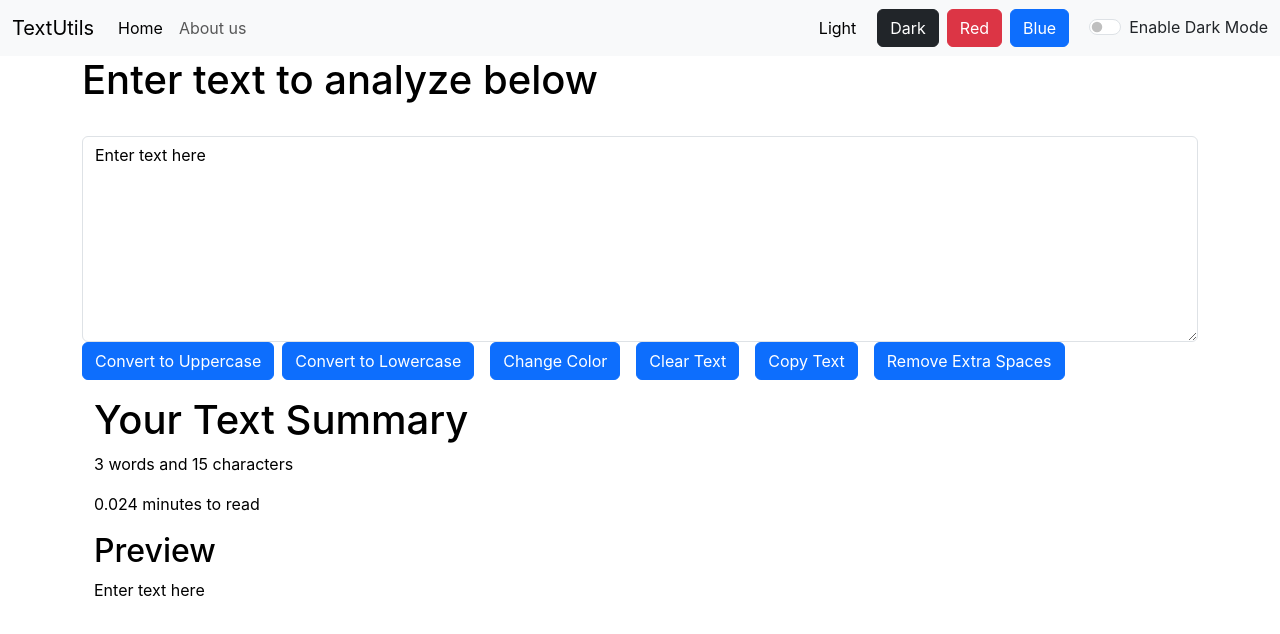
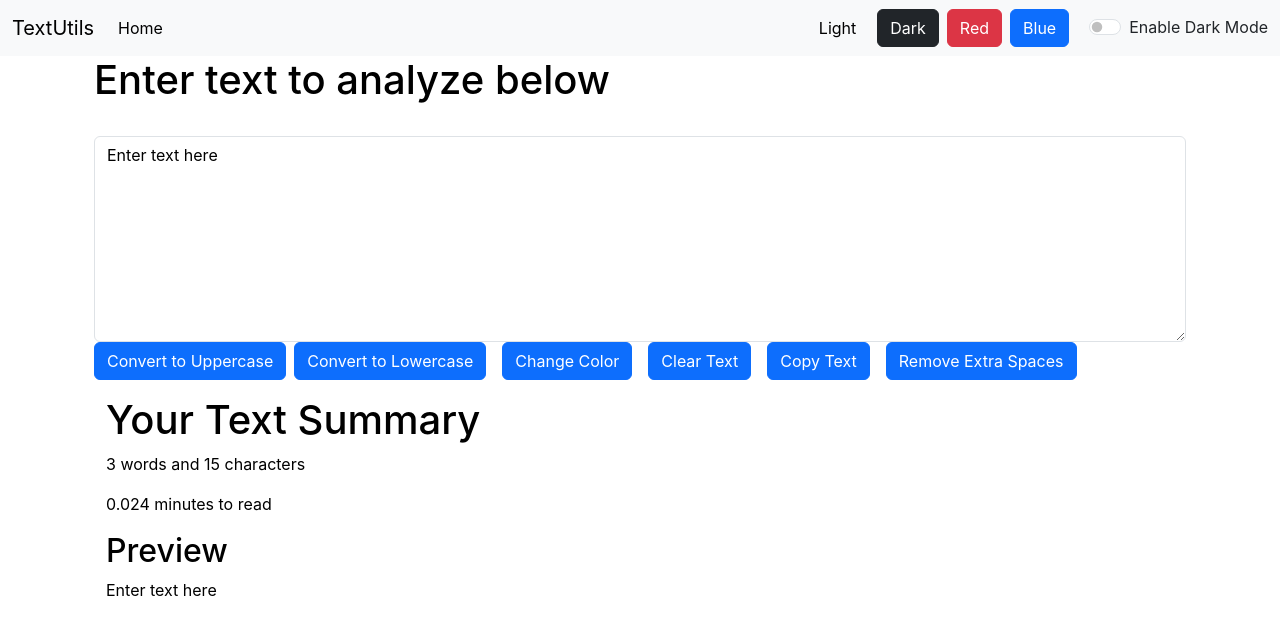
Before and after one commit to krishnapunjabi708/React-Code-With-Harry, a React (Create React App) app: page / in a window 1280 px wide. Shown: the top 634 px of the page. Built offline with nearby package versions, Linux system fonts and the light colour scheme.

Commit message:
The Website is Deploy 17 Video!!

```diff
--- a/package.json
+++ b/package.json
@@ -1,4 +1,5 @@
 {
+  "homepage": "https://krishnapunjabi708.github.io/React-Code-With-Harry",
   "name": "textutils",
   "version": "0.1.0",
   "private": true,
@@ -8,6 +9,7 @@
     "@testing-library/react": "^16.3.1",
     "@testing-library/user-event": "^13.5.0",
     "bootstrap": "^5.3.8",
+    "gh-pages": "^6.3.0",
     "react": "^19.2.3",
     "react-dom": "^19.2.3",
     "react-router-dom": "^7.12.0",
@@ -15,6 +17,8 @@
     "web-vitals": "^2.1.4"
   },
   "scripts": {
+    "predeploy": "npm run build",
+    "deploy": "gh-pages -d build",
     "start": "react-scripts start",
     "build": "react-scripts build",
     "test": "react-scripts test",
--- a/src/App.js
+++ b/src/App.js
@@ -4,15 +4,9 @@ import TextForm from './components/TextForm';
 import Navbar from './components/Navbar';
 import React, { useState } from 'react';
 import Alert from './components/Alert';
-import {
-  BrowserRouter as Router,
-  Switch,
-  Routes,
-  Route,
-  Link
-} from "react-router-dom";
 
-import About from './components/About';
+
+// import About from './components/About';
 
 
 function App() {
@@ -65,21 +59,12 @@ const changeMode = (newMode) => {
 
   return (
     <>
-    {/* Exact is use for exact matching of the path , other wise it matches all paths that start with the given path also called partial matching */}
-    <Router>
-      <Navbar title="TextUtils" mode={mode} toggleMode={toggleMode} changeMode={changeMode} about="About us" />
-      <Alert alert={alert} />
+<Navbar title="TextUtils" mode={mode} toggleMode={toggleMode} changeMode={changeMode} about="About us"/>
 
-      <Routes>
-        <Route exact path="/about" element={<About />} />
-        <Route exact path="/" element={<TextForm mode={mode} showAlert={showAlert} heading="Enter text to analyze below" />} />
-      </Routes>
-    </Router>
+<Alert alert={alert}/>
 
-
-
-{/* <div className="container"><TextForm mode={mode} showAlert={showAlert} heading="Enter text to analyze below"/></div>
-<About /> */}
+<div className="container"><TextForm mode={mode} showAlert={showAlert} heading="Enter text to analyze below"/></div>
+{/* <About /> */}
 
     </>
   );
--- a/src/components/Navbar.js
+++ b/src/components/Navbar.js
@@ -1,13 +1,13 @@
 import React from 'react'
 import PropTypes from 'prop-types'
-import { Link } from 'react-router-dom'
+
 
 export default function Navbar(props) {
   return (
    <div>
      <nav className={`navbar navbar-expand-lg bg-${props.mode}`} data-bs-theme={`${props.mode}`}>
       <div className="container-fluid">
-        <Link className="navbar-brand" to="/">{props.title}</Link>
+        <a className="navbar-brand" href="/">{props.title}</a>
 
         <button className="navbar-toggler" type="button" data-bs-toggle="collapse" data-bs-target="#navbarSupportedContent">
           <span className="navbar-toggler-icon"></span>
@@ -16,11 +16,11 @@ export default function Navbar(props) {
         <div className="collapse navbar-collapse" id="navbarSupportedContent">
           <ul className="navbar-nav me-auto mb-2 mb-lg-0">
             <li className="nav-item">
-              <Link className="nav-link active" to="/">Home</Link>
+              <a className="nav-link active" href="#">Home</a>
             </li>
-            <li className="nav-item">
-              <Link className="nav-link" to="/about">{props.about}</Link>
-            </li>
+            {/* <li className="nav-item">
+              <a className="nav-link" href="/about">{props.about}</a>
+            </li> */}
           </ul>
 
           <div className="d-flex align-items-center">
```
Also changed, not shown: 1 other file (tests, documents, lock files or other folders).
